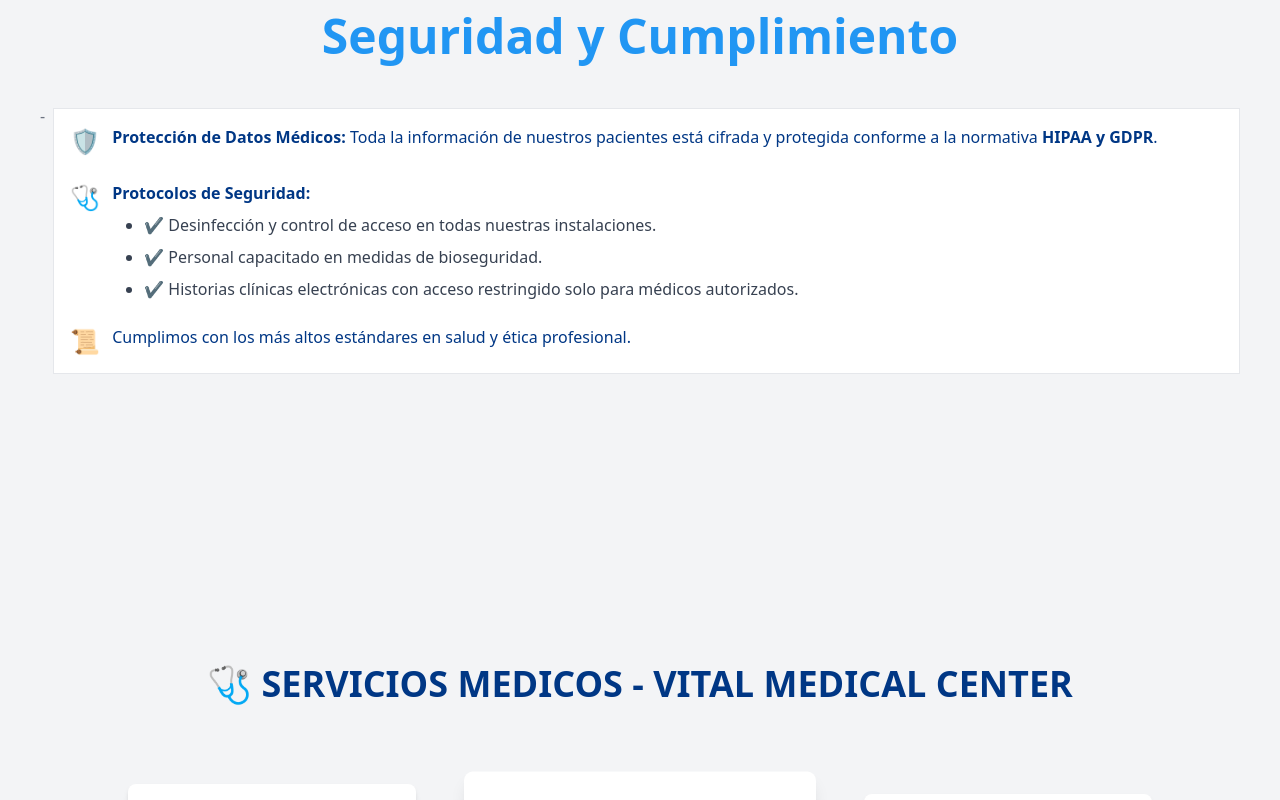
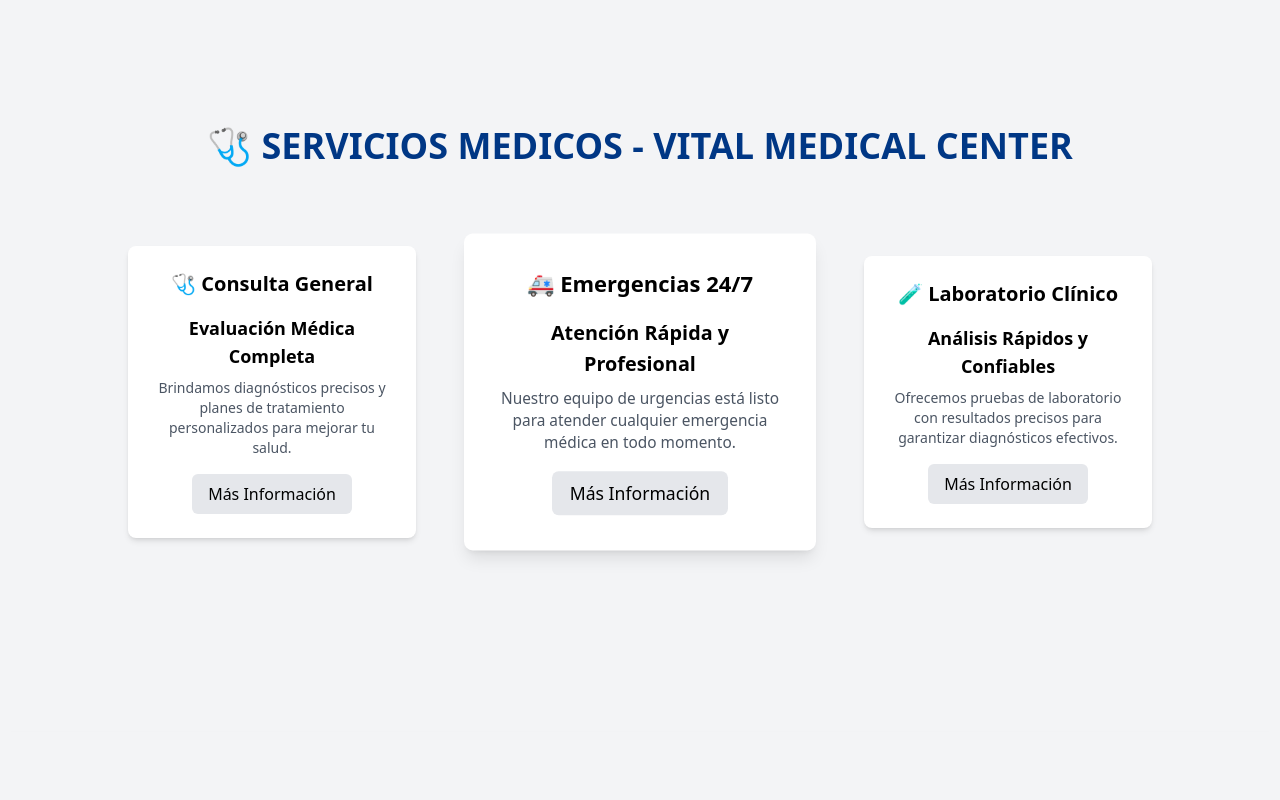
Before and after one commit to bytexsoftware/VitalCare-Medical-Center-Page, a React (Vite) app: page / in a window 1280 px wide. Shown: the part 1640-2440 px from the top of the page. Built offline with nearby package versions, Linux system fonts and the light colour scheme.

Commit message:
cambios pequeños

```diff
--- a/src/App.tsx
+++ b/src/App.tsx
@@ -16,8 +16,8 @@
       <Navbar />
       <Header />
       <AboutUs />
+      <ServiciosMedicos />
       <Security />
-      <ServiciosMedicos />
       <PricingPlans />
       <PreguntasFrecuentes />
       <Testimonials />
```
